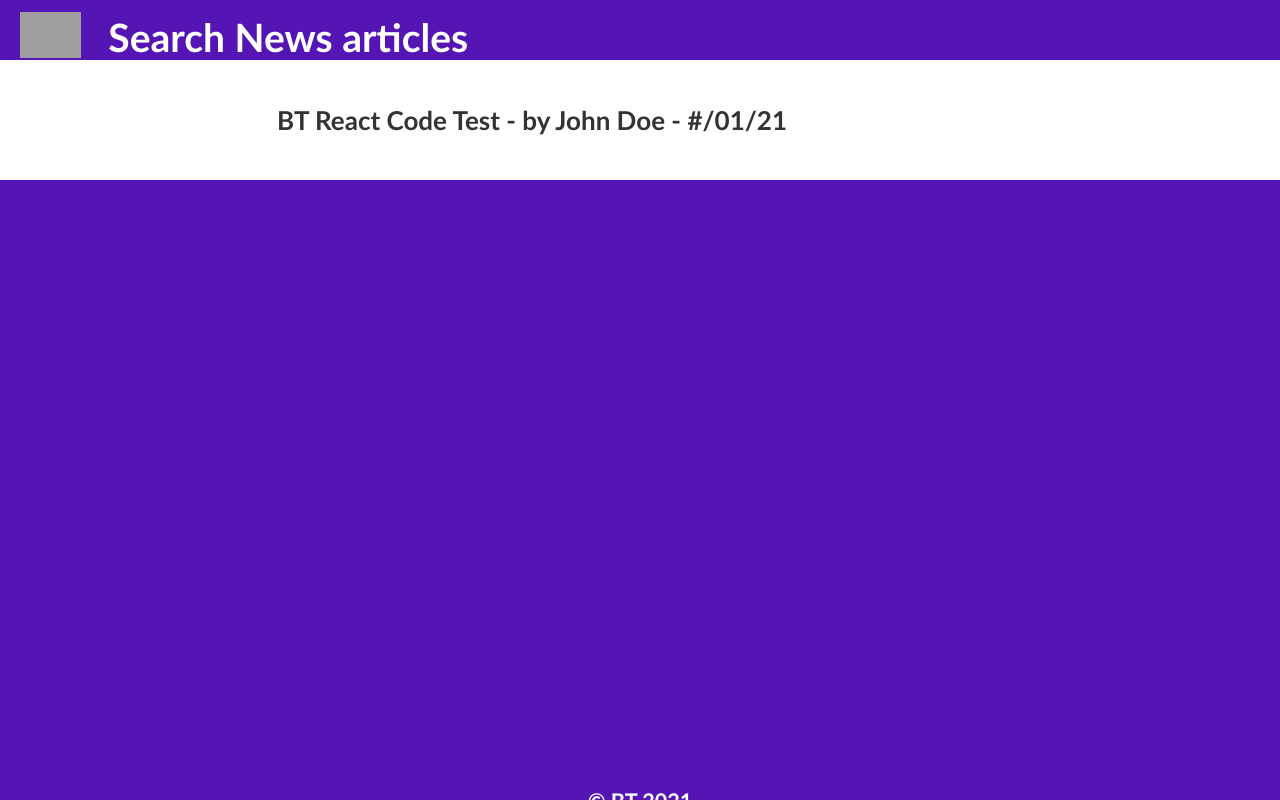
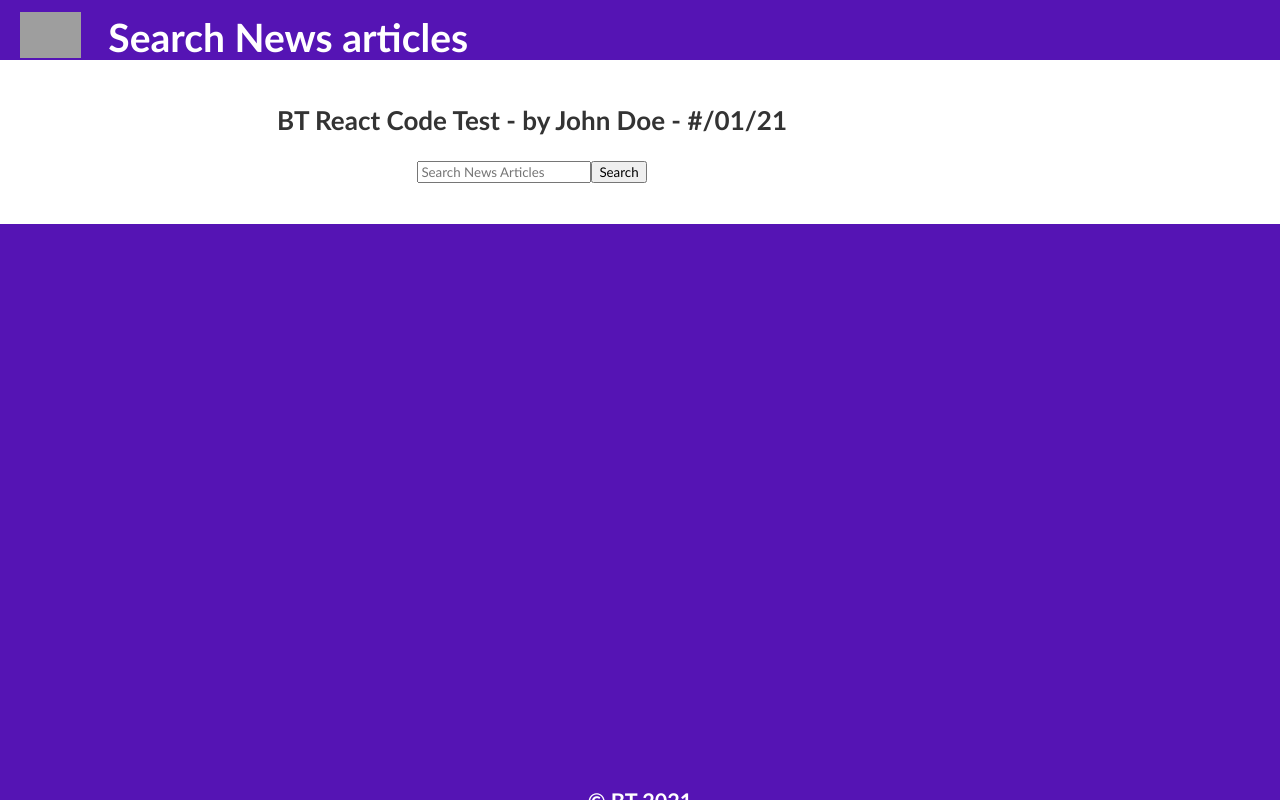
Before and after one commit to AliHaider-1/news-app, a React (Create React App) app: page / in a window 1280 px wide. Built offline with nearby package versions, Linux system fonts and the light colour scheme; grey boxes are pictures that could not be loaded.

Commit message:
Search React Component Created and Added to App.js , state variables declared and handle input and button functions created.
- Search React Component created.
- use state variables declared.
- handle input and handle button basic functions created.
- search component added to App.js

```diff
--- a/src/App.js
+++ b/src/App.js
@@ -1,6 +1,26 @@
 import './App.css';
+import SearchComponent from './SearchComponent';
+import { useState, useEffect } from "react";
 
 function App() {
+
+  let [searchInput, setSearchInput] = useState("");
+
+  function handleInput(e) {
+    setSearchInput(e.target.value);
+    console.log(e.target.value);
+  }
+
+  function handleButton(e){
+    let input = document.getElementById("input");
+    e.preventDefault();
+    setSearchInput(input.value);
+    console.log(input.value);
+  }
+
+
+
+
   return (
     <div className="App">
       <header className="App-header">
@@ -13,6 +33,8 @@
       </header>
       <section className="App-section">
         <h1>BT React Code Test - by John Doe - #/01/21</h1>
+        <SearchComponent handleInput={handleInput} handleButton={handleButton}/>
+
       </section>
       <footer className="App-footer">
         <h5> © BT 2021</h5>
--- /dev/null
+++ b/src/SearchComponent.js
@@ -0,0 +1,25 @@
+import React from "react";
+
+
+const SearchComponent = ({handleInput,handleButton}) => {
+
+  return (
+    <div>
+      <form>
+        <input
+          type="search"
+          id="input"
+          placeholder="Search News Articles"
+          onChange={handleInput}
+        ></input>
+        <button type="submit" onClick={handleButton}>
+          Search
+        </button>
+        <div>
+          <h1></h1>
+        </div>
+      </form>
+    </div>
+  );
+};
+export default SearchComponent;
```
